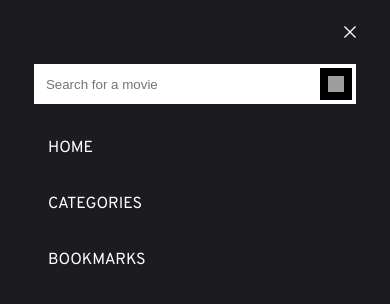
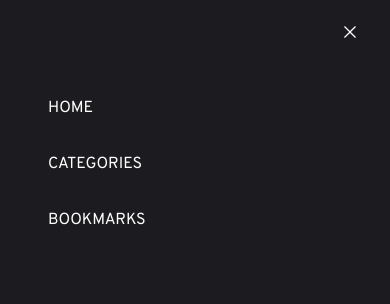
Before and after one commit to Filmflix-FED22G/filmflix, a React (Vite) app: page / in a window 390 px wide. Both pictures are taken after a click on the element 365 px from the left and 37 px from the top of the page. Shown: the top 304 px of the page. Built offline with nearby package versions, Linux system fonts and the light colour scheme; grey boxes are pictures that could not be loaded.

Commit message:
added $ prefix, indicating a transient prop to fix error in console

```diff
--- a/src/components/Header.tsx
+++ b/src/components/Header.tsx
@@ -1,11 +1,11 @@
 import { useState } from 'react';
+import { Link as RouterLink } from 'react-router-dom';
 import styled from 'styled-components';
-import { Link as RouterLink } from 'react-router-dom';
 import SearchBar from './SearchBar';
 import close from '/icons/close.svg';
+import goldburger from '/icons/goldburger.svg';
+import goldclose from '/icons/goldclose.svg';
 import hamburger from '/icons/hamburger.svg';
-import goldclose from '/icons/goldclose.svg';
-import goldburger from '/icons/goldburger.svg';
 
 // Styling for the header
 const StyledHeader = styled.header`
@@ -45,8 +45,8 @@ const HamburgerIcon = styled.div`
 `;
 
 // Styling for mobile menu
-const MobileMenu = styled.div<{ isOpen: boolean }>`
-  display: ${({ isOpen }) => (isOpen ? 'block' : 'none')};
+const MobileMenu = styled.div<{ $isOpen: boolean }>`
+  display: ${({ $isOpen }) => ($isOpen ? 'block' : 'none')};
   position: fixed;
   top: 0;
   left: 0;
@@ -56,8 +56,8 @@ const MobileMenu = styled.div<{ isOpen: boolean }>`
   z-index: 10;
   height: 100vh;
   overflow: auto;
-  transform: ${({ isOpen }) =>
-    isOpen ? 'translateX(0)' : 'translateX(-100%)'};
+  transform: ${({ $isOpen }) =>
+    $isOpen ? 'translateX(0)' : 'translateX(-100%)'};
   transition: transform 0.3s ease-in-out;
 
   a {
@@ -123,7 +123,7 @@ function Header() {
           <RouterLink to="/categories">Categories</RouterLink>
           <RouterLink to="/bookmarks">Bookmarks</RouterLink>
         </NavLinks>
-        <SearchBar showInMobile={false} />
+        <SearchBar $showInMobile={false} />
         <HamburgerIcon
           onClick={onOpen}
           onMouseEnter={() => setIsHamburgerHovering(true)}
@@ -134,7 +134,7 @@ function Header() {
             alt="hamburger menu"
           />
         </HamburgerIcon>
-        <MobileMenu isOpen={isOpen}>
+        <MobileMenu $isOpen={isOpen}>
           <CloseButton
             onClick={onClose}
             onMouseEnter={() => setIsCloseHovering(true)}
@@ -146,7 +146,7 @@ function Header() {
             />
           </CloseButton>
           <MenuItemsContainer>
-            <SearchBar showInMobile={true} />
+            <SearchBar $showInMobile={true} />
             <RouterLink to="/" onClick={handleLinkClick}>
               Home
             </RouterLink>
```
